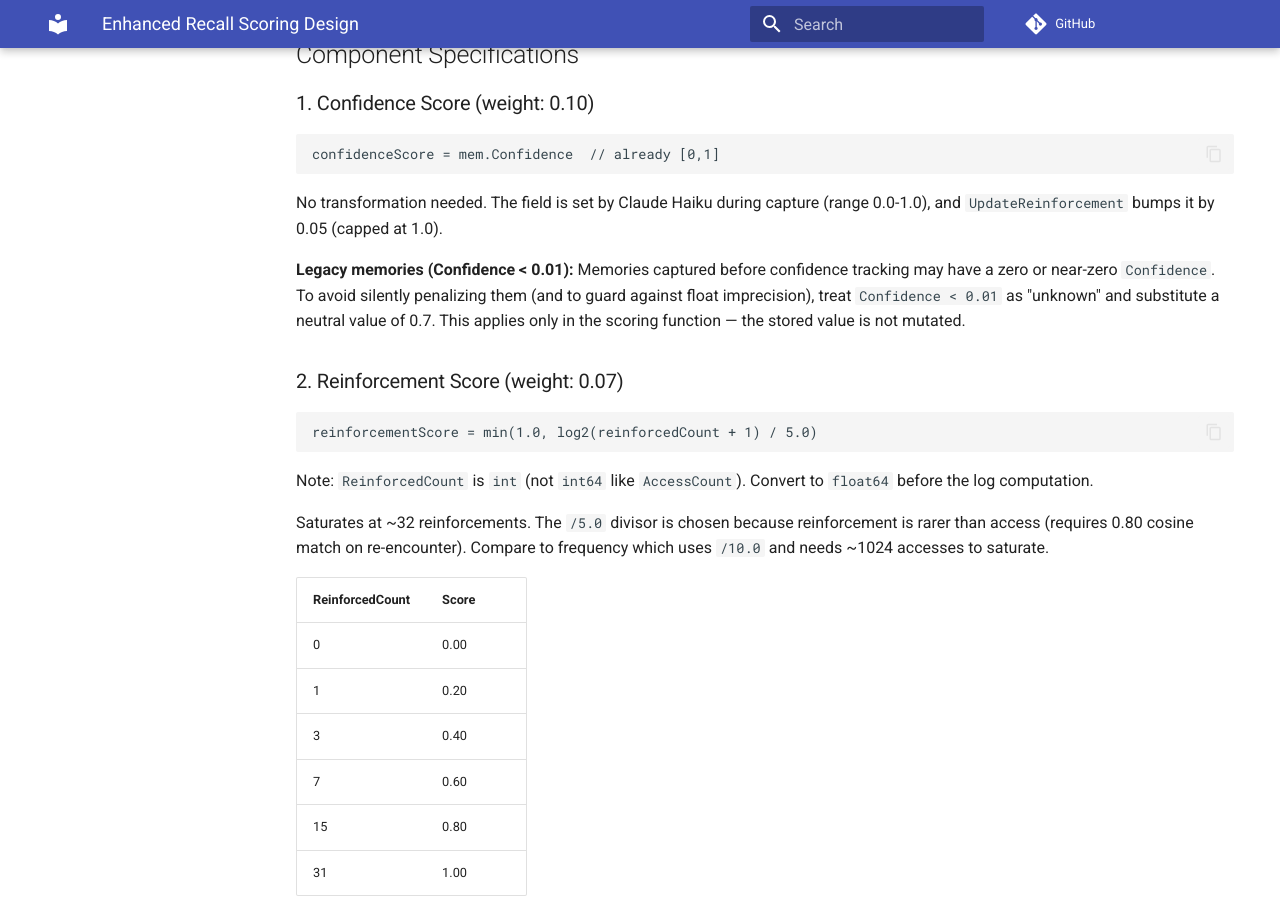
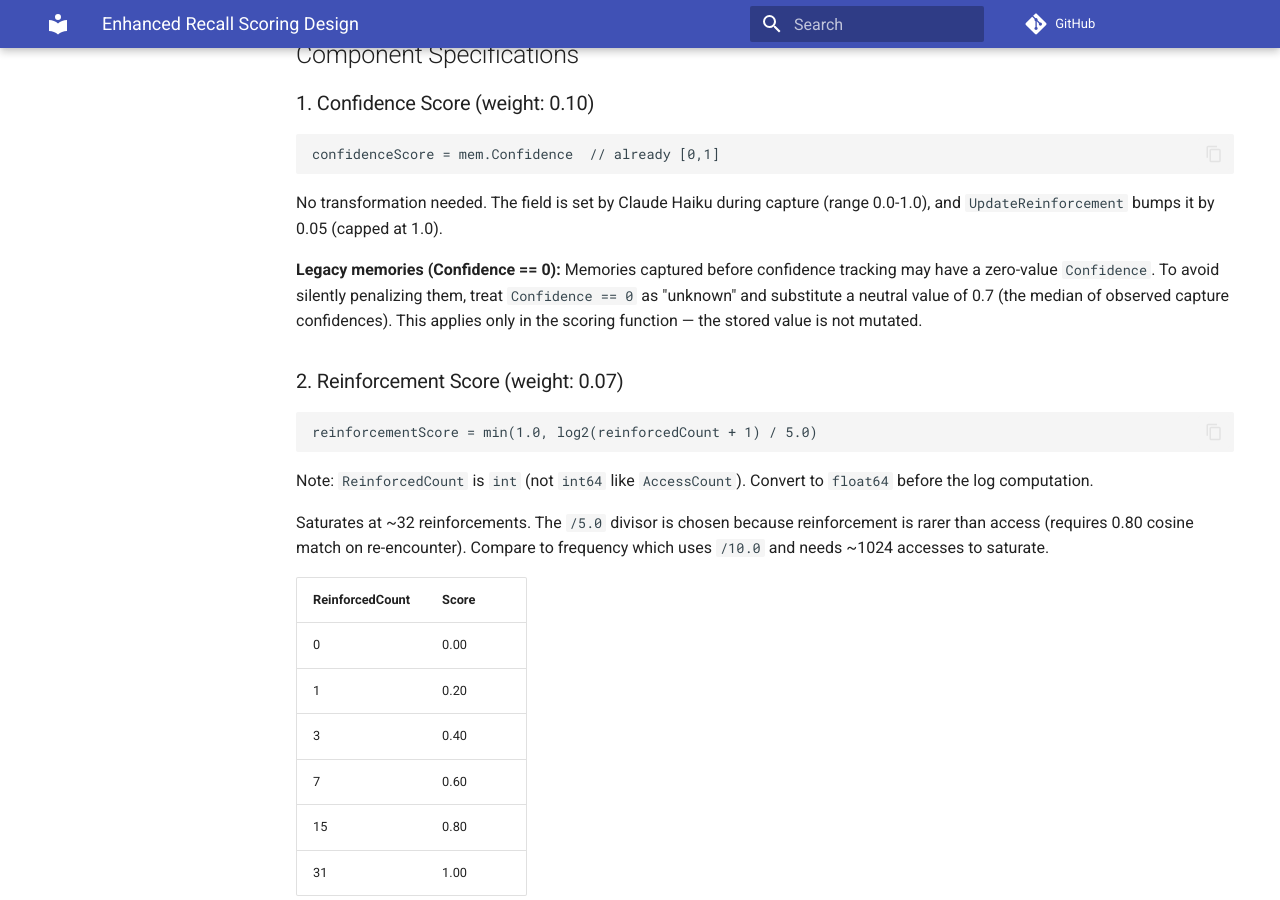
Before and after one commit to ajitpratap0/openclaw-cortex, an MkDocs documentation site: the page built from docs/superpowers/specs/2026-03-13-enhanced-recall-scoring-design.md, in a window 1280 px wide and 900 px high, scrolled down 1224 px. Built offline with MkDocs 1.6.1 and Material for MkDocs 9.7.7, drawn with Linux system fonts in a browser that asks for light colours; comment, search, counter and statistics services are not loaded.

```diff
--- a/docs/superpowers/specs/2026-03-13-enhanced-recall-scoring-design.md
+++ b/docs/superpowers/specs/2026-03-13-enhanced-recall-scoring-design.md
@@ -51,7 +51,7 @@ confidenceScore = mem.Confidence  // already [0,1]
 
 No transformation needed. The field is set by Claude Haiku during capture (range 0.0-1.0), and `UpdateReinforcement` bumps it by 0.05 (capped at 1.0).
 
-**Legacy memories (Confidence < 0.01):** Memories captured before confidence tracking may have a zero or near-zero `Confidence`. To avoid silently penalizing them (and to guard against float imprecision), treat `Confidence < 0.01` as "unknown" and substitute a neutral value of 0.7. This applies only in the scoring function — the stored value is not mutated.
+**Legacy memories (Confidence == 0):** Memories captured before confidence tracking may have a zero-value `Confidence`. To avoid silently penalizing them, treat `Confidence == 0` as "unknown" and substitute a neutral value of 0.7 (the median of observed capture confidences). This applies only in the scoring function — the stored value is not mutated.
 
 ### 2. Reinforcement Score (weight: 0.07)
 
```
